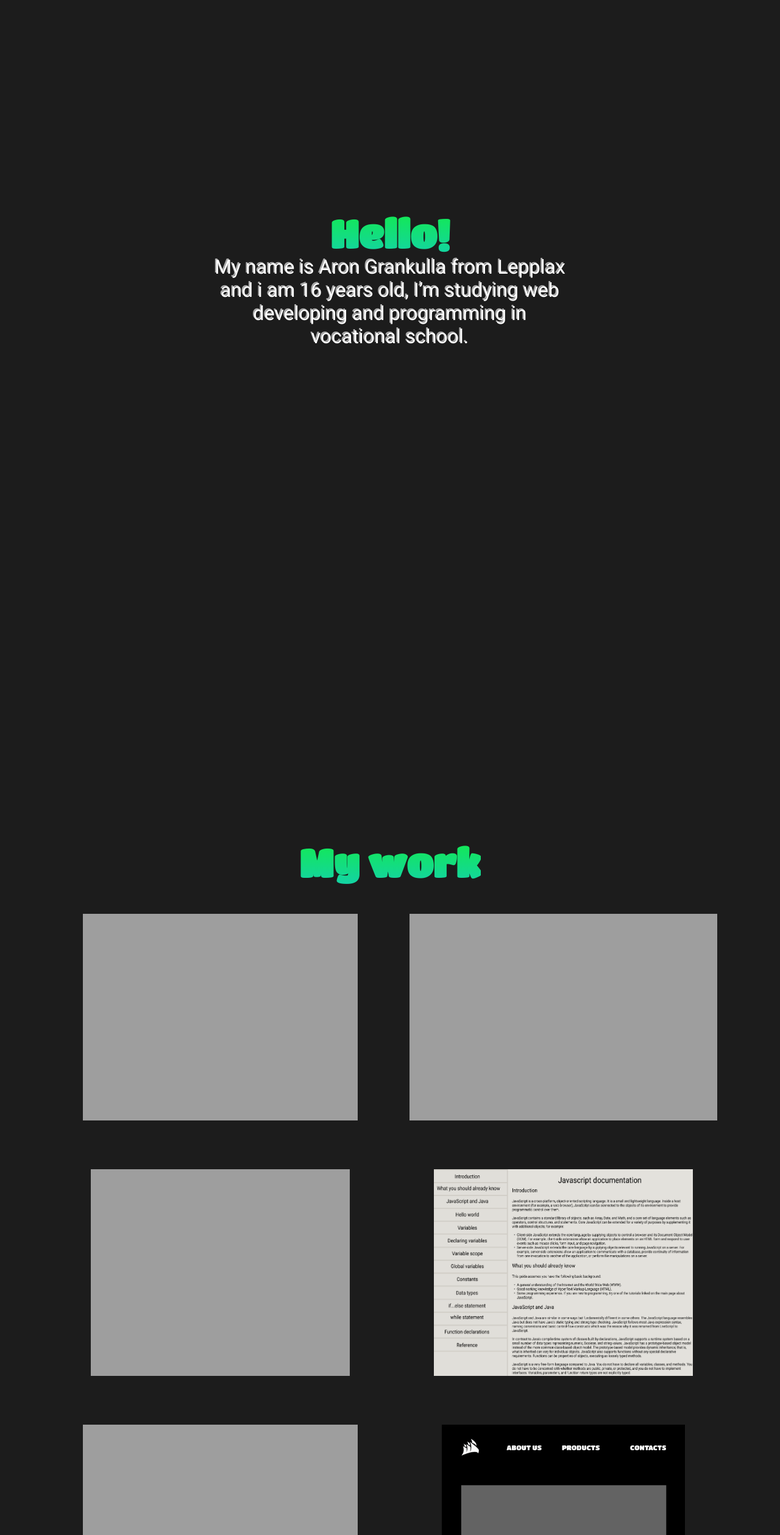
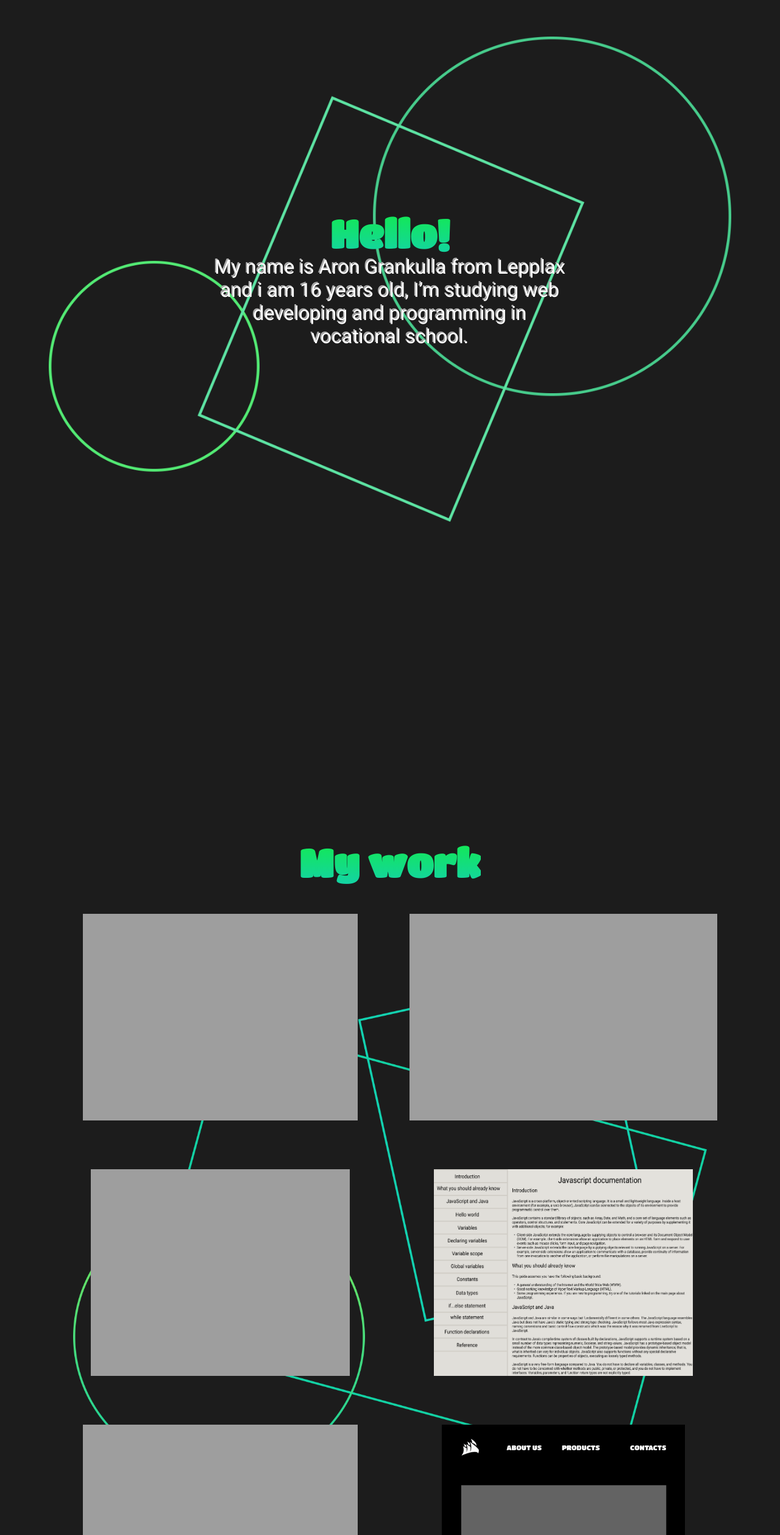
Before and after one commit to AronTMG64/AronTMG64-Official-portfolio, a plain HTML site: page index.html in a window 1280 px wide. Shown: the part 1070-3588 px from the top of the page at 61% size. Drawn offline with Linux system fonts and the light colour scheme; the site is published under a folder, as on GitHub Pages, so addresses that start at the root find nothing; a web font is replaced by a local one.

Commit message:
background images fix

```diff
--- a/style.css
+++ b/style.css
@@ -89,7 +89,7 @@ a{
     justify-content: center;
     align-items: center;
     flex-direction: column;
-    background-image: url(/images/aboutme-background.png);
+    background-image: url(images/aboutme-background.png);
     background-repeat: no-repeat;
     background-size: 70rem;
     background-position: center;
@@ -124,7 +124,7 @@ a{
     display: flex;
     flex-direction: column;
     justify-content: center;
-    background-image: url(/images/mywork-background.png);
+    background-image: url(images/mywork-background.png);
     background-repeat: no-repeat;
     background-size: 65rem;
     background-position: center;
```
